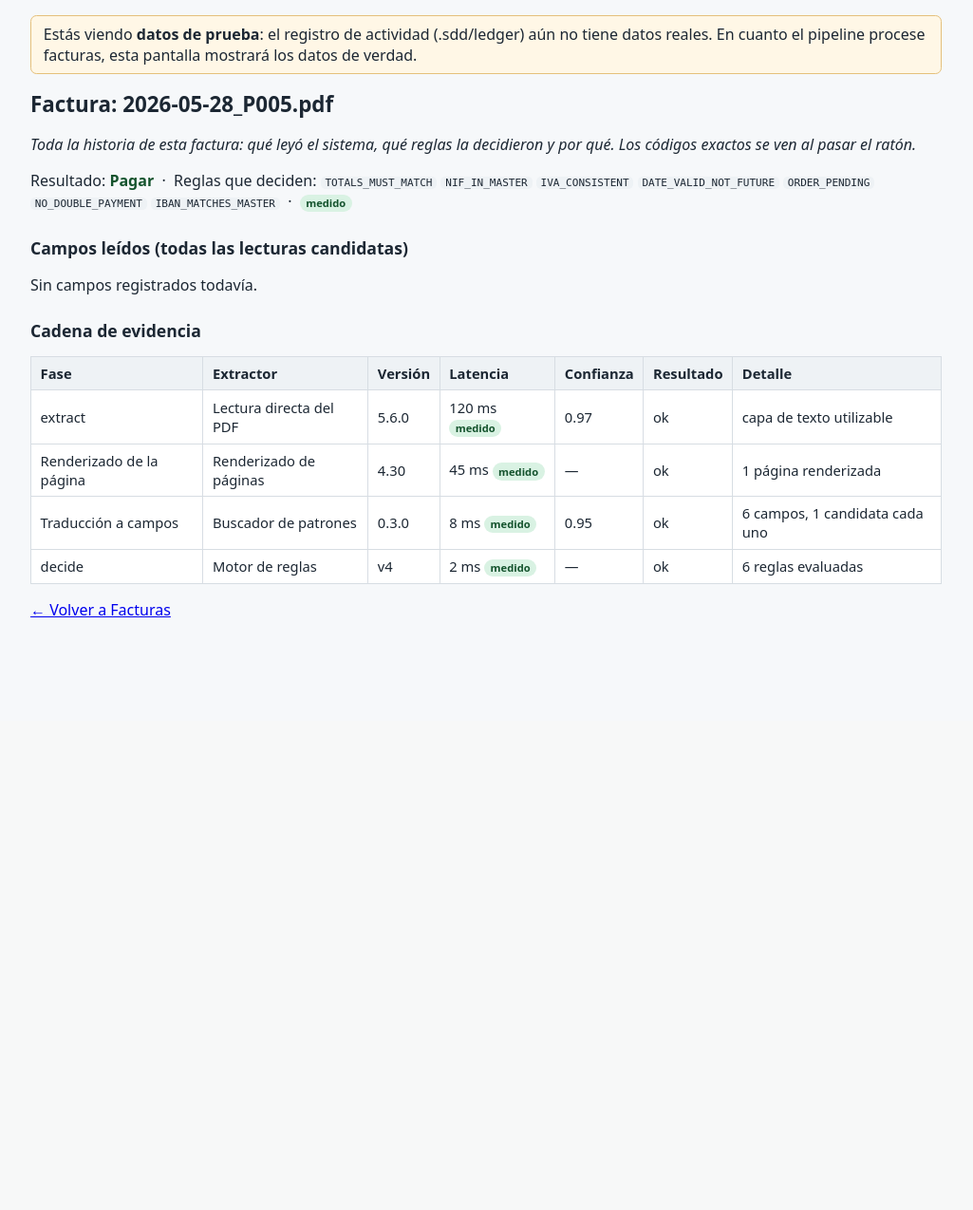
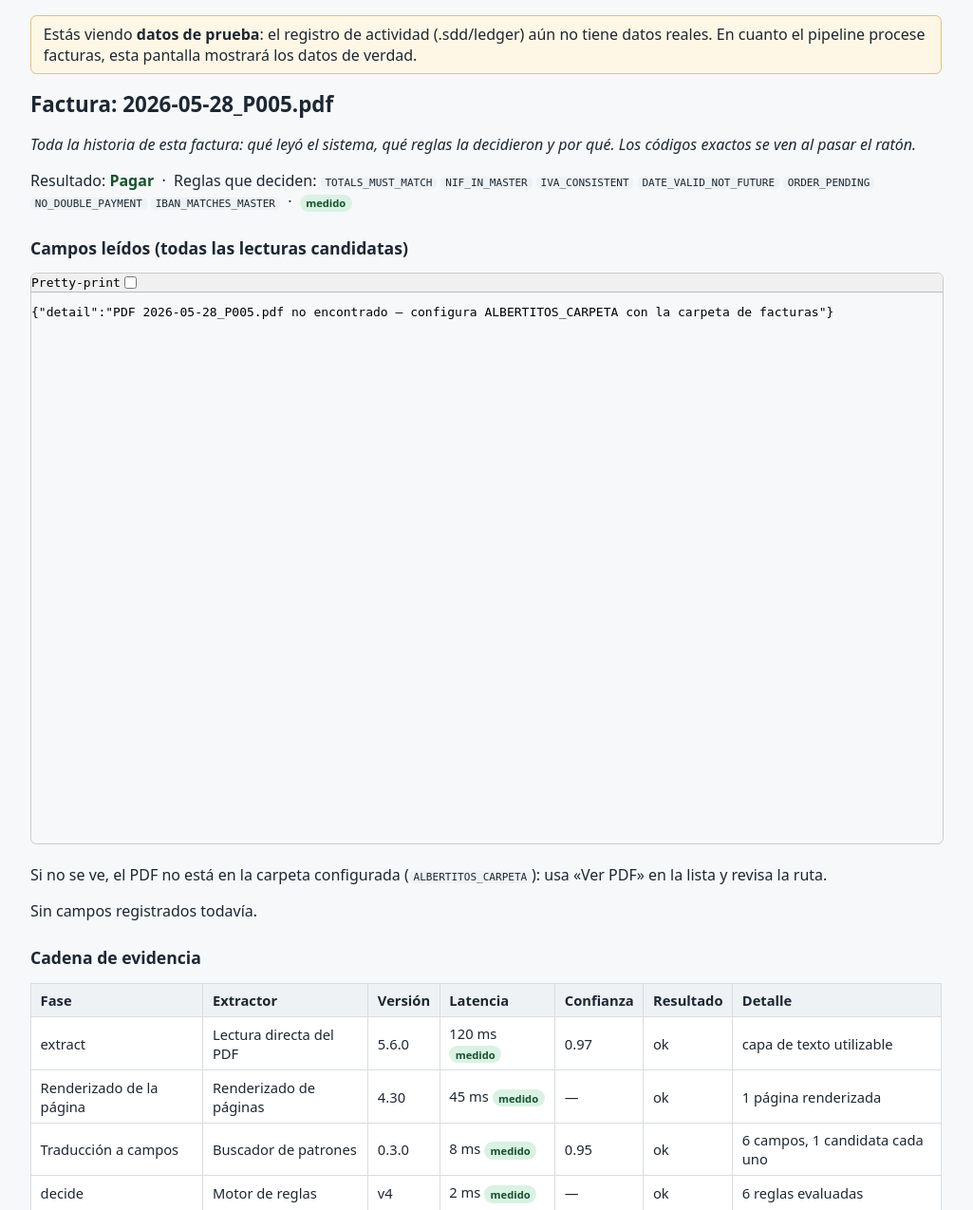
Before and after one commit to guluc3m/hackspain26, a FastAPI app: page /facturas/INV-0001 in a window 1280 px wide. Shown: the part 41-1315 px from the top of the page at 95% size, without its empty margins (128-1153 px from the left). Before the commit the page ends 691 px from the top, so only its background shows below. Run offline with FastAPI, Linux system fonts and the light colour scheme; parts of the project's set-up code (start-up, migrations or seed data) failed here and were passed over.

Commit message:
UI: ver el PDF original — GET /facturas/{id}/pdf inline + visor embebido en el detalle + enlace «Ver PDF» en la lista; carpeta configurable por ALBERTITOS_CARPETA (nada hardcodeado), 404 con pista si falta

```diff
--- a/src/albertitos/ui/app.py
+++ b/src/albertitos/ui/app.py
@@ -21,8 +21,8 @@ import time
 from pathlib import Path
 from typing import Any
 
-from fastapi import FastAPI, Form, Request
-from fastapi.responses import HTMLResponse, RedirectResponse
+from fastapi import FastAPI, Form, HTTPException, Request
+from fastapi.responses import HTMLResponse, RedirectResponse, Response
 from fastapi.templating import Jinja2Templates
 
 from albertitos.resumen import datos_resumen
@@ -386,6 +386,37 @@ def create_app(
             ),
         )
 
+    @aplicacion.get("/facturas/{invoice_id}/pdf")
+    def factura_pdf(invoice_id: str):
+        """PDF original servido inline para verlo en la UI. La carpeta de PDFs
+        NO está hardcodeada: ALBERTITOS_CARPETA (o candidates relativos), y se
+        busca el file_id EXACTO (basename) recursivamente dentro."""
+        vista = aplicacion.state.view
+        file_id = next(
+            (d.file_id for d in vista.decisions
+             if d.invoice_id == invoice_id and d.file_id),
+            invoice_id,
+        )
+        if not file_id or file_id.startswith("—"):
+            raise HTTPException(status_code=404, detail="esta factura aún no tiene PDF asociado")
+        env = os.environ.get("ALBERTITOS_CARPETA", "").strip()
+        candidatos = [Path(env)] if env else []
+        candidatos += [Path("caja-de-alberto/facturas"), Path("facturas")]
+        ruta = next(
+            (p for c in candidatos if c.is_dir() for p in c.rglob(file_id) if p.is_file()),
+            None,
+        )
+        if ruta is None:
+            raise HTTPException(
+                status_code=404,
+                detail=f"PDF {file_id} no encontrado — configura ALBERTITOS_CARPETA con la carpeta de facturas",
+            )
+        return Response(
+            content=ruta.read_bytes(),
+            media_type="application/pdf",
+            headers={"Content-Disposition": f'inline; filename="{file_id}"'},
+        )
+
     @aplicacion.post("/revision/{invoice_id}/resolver")
     async def resolver(
         invoice_id: str,
--- a/src/albertitos/ui/templates/factura_detalle.html
+++ b/src/albertitos/ui/templates/factura_detalle.html
@@ -17,6 +17,11 @@ trabajando en ella.</p>
 {% endif %}
 
 <h2>Campos leídos (todas las lecturas candidatas)</h2>
+<iframe src="/facturas/{{ invoice_id }}/pdf" title="PDF original de la factura"
+        style="width:100%;height:600px;border:1px solid #ccc;border-radius:.4rem;"
+        loading="lazy"></iframe>
+<p class="peq">Si no se ve, el PDF no está en la carpeta configurada
+(<code>ALBERTITOS_CARPETA</code>): usa «Ver PDF» en la lista y revisa la ruta.</p>
 {% for f in campos %}
 <div class="tarjeta {% if f.candidatos | map(attribute='value') | list | length > 1 %}desacuerdo{% endif %}">
   <strong>{{ f.tipo }}</strong> —
--- a/src/albertitos/ui/templates/facturas.html
+++ b/src/albertitos/ui/templates/facturas.html
@@ -35,7 +35,8 @@ extracción (el eslabón más débil).</p>
     <td>{{ f.latencia_ms }} ms {{ m.etq('medido') }}</td>
     <td>{% if f.confianza is not none %}{{ '%.2f'|format(f.confianza) }} {{ m.etq('medido') }}{% else %}—{% endif %}</td>
     <td>{{ f.paginas | join(', ') or '—' }}</td>
-    <td><a href="/facturas/{{ f.invoice_id }}">Detalle</a></td>
+    <td><a href="/facturas/{{ f.invoice_id }}">Detalle</a>
+        · <a href="/facturas/{{ f.invoice_id }}/pdf">Ver PDF</a></td>
   </tr>
   {% else %}
   <tr><td colspan="8">Ninguna factura coincide con el filtro.</td></tr>
```
Also changed, not shown: tests/test_pdf_endpoint.py (added, +45 -0 lines), 2 other files.
